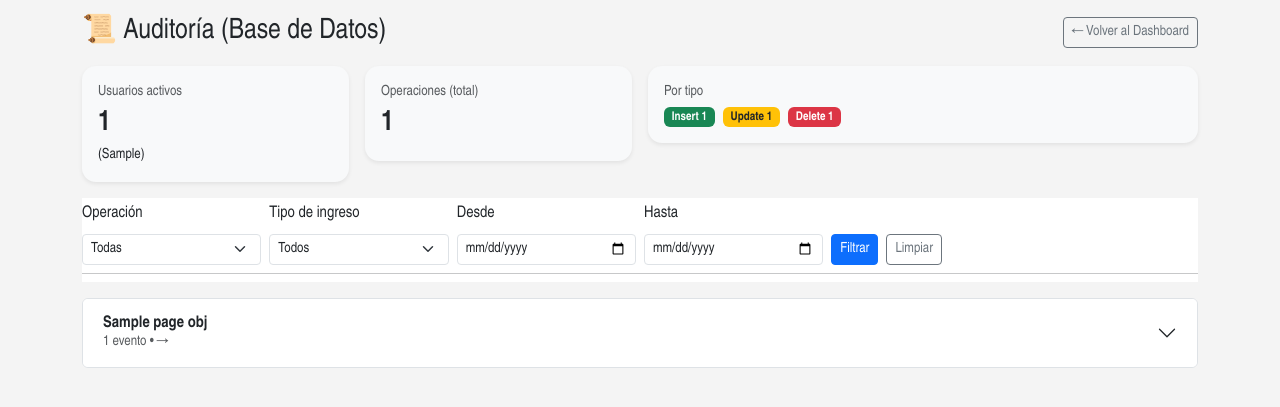
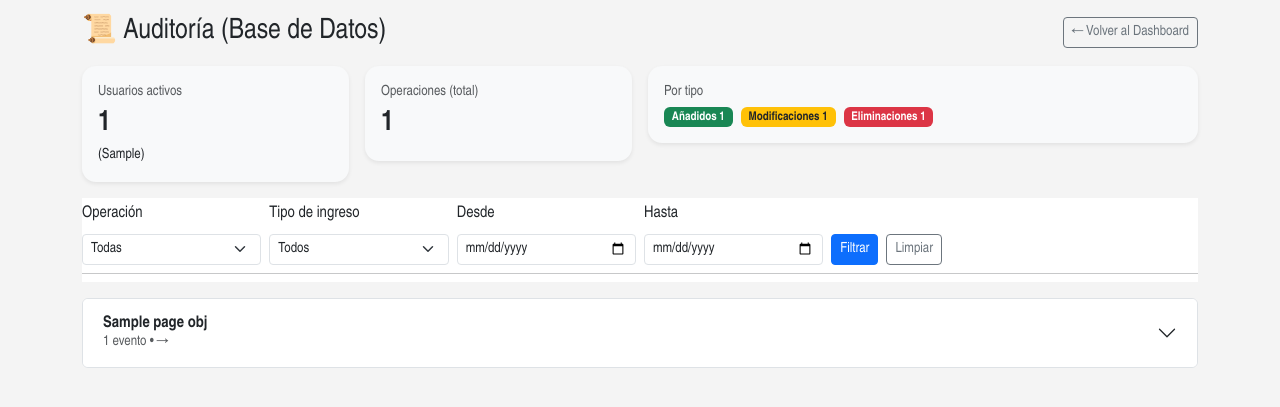
Before and after one commit to IgnacioQz/Projecto-Integrado, a Django app: template core/templates/auditoria/lista_log.html in a window 1280 px wide. Shown: the part 57-464 px from the top of the page. Run offline with Django 5.2, Linux system fonts and the light colour scheme; the template is opened without the code that fills it: most values are stand-ins (such as "Sample title", 1, 10 or a date in 2020).

Commit message:
Ajuste codigo auditoria

```diff
--- a/core/models_audit_db.py
+++ b/core/models_audit_db.py
@@ -7,7 +7,7 @@ from django.db import models
 
 class AuditEventDB(models.Model):
     # Identificador del evento (UUID generado en el trigger)
-    event_id     = models.UUIDField(primary_key=True)
+    id     = models.UUIDField(primary_key=True)
 
     # Momento del cambio
     changed_at   = models.DateTimeField()
--- a/core/templates/auditoria/lista_log.html
+++ b/core/templates/auditoria/lista_log.html
@@ -39,9 +39,9 @@
       <div class="stat-card p-3 shadow-sm bg-light">
         <div class="text-muted small mb-1">Por tipo</div>
         <div class="d-flex gap-2 flex-wrap">
-          <span class="badge bg-success">Insert {{ count_I }}</span>
-          <span class="badge bg-warning text-dark">Update {{ count_U }}</span>
-          <span class="badge bg-danger">Delete {{ count_D }}</span>
+          <span class="badge bg-success">Añadidos {{ count_I }}</span>
+          <span class="badge bg-warning text-dark">Modificaciones {{ count_U }}</span>
+          <span class="badge bg-danger">Eliminaciones {{ count_D }}</span>
         </div>
       </div>
     </div>
@@ -54,9 +54,9 @@
         <label class="form-label form-label-sm">Operación</label>
         <select name="op" class="form-select form-select-sm">
           <option value="">Todas</option>
-          <option value="I" {% if op == 'I' %}selected{% endif %}>Insert</option>
-          <option value="U" {% if op == 'U' %}selected{% endif %}>Update</option>
-          <option value="D" {% if op == 'D' %}selected{% endif %}>Delete</option>
+          <option value="I" {% if op == 'I' %}selected{% endif %}>Añadidos</option>
+          <option value="U" {% if op == 'U' %}selected{% endif %}>Modificaciones</option>
+          <option value="D" {% if op == 'D' %}selected{% endif %}>Eliminaciones</option>
         </select>
       </div>
 
@@ -131,13 +131,13 @@
                   <td>
                     {% if r.op == 'U' %}
                       <div class="btn-group btn-group-sm">
-                        <button class="btn btn-outline-dark" data-bs-toggle="collapse" data-bs-target="#b{{ forloop.parentloop.counter }}{{ forloop.counter }}">Before</button>
-                        <button class="btn btn-outline-dark" data-bs-toggle="collapse" data-bs-target="#a{{ forloop.parentloop.counter }}{{ forloop.counter }}">After</button>
+                        <button class="btn btn-outline-dark" data-bs-toggle="collapse" data-bs-target="#b{{ forloop.parentloop.counter }}{{ forloop.counter }}">Antes</button>
+                        <button class="btn btn-outline-dark" data-bs-toggle="collapse" data-bs-target="#a{{ forloop.parentloop.counter }}{{ forloop.counter }}">Después</button>
                       </div>
                     {% elif r.op == 'I' %}
-                      <button class="btn btn-sm btn-outline-dark" data-bs-toggle="collapse" data-bs-target="#a{{ forloop.parentloop.counter }}{{ forloop.counter }}">After</button>
+                      <button class="btn btn-sm btn-outline-dark" data-bs-toggle="collapse" data-bs-target="#a{{ forloop.parentloop.counter }}{{ forloop.counter }}">Antes</button>
                     {% else %}
-                      <button class="btn btn-sm btn-outline-dark" data-bs-toggle="collapse" data-bs-target="#b{{ forloop.parentloop.counter }}{{ forloop.counter }}">Before</button>
+                      <button class="btn btn-sm btn-outline-dark" data-bs-toggle="collapse" data-bs-target="#b{{ forloop.parentloop.counter }}{{ forloop.counter }}">Después</button>
                     {% endif %}
                   </td>
                 </tr>
--- a/core/views_audit.py
+++ b/core/views_audit.py
@@ -39,9 +39,9 @@ def _is_analista_o_admin(u):
 def _badge(op):
     """Mapea operación a etiqueta + color Bootstrap."""
     return {
-        "I": ("Insert",  "success"),
-        "U": ("Update",  "warning"),
-        "D": ("Delete",  "danger"),
+        "I": ("Añadido",  "success"),
+        "U": ("Modificado",  "warning"),
+        "D": ("Eliminado",  "danger"),
     }.get(op, (op, "secondary"))
 
 # ==========================
--- a/myProject/settings.py
+++ b/myProject/settings.py
@@ -113,7 +113,7 @@ AUTH_PASSWORD_VALIDATORS = [
 
 LANGUAGE_CODE = 'en-us'
 
-TIME_ZONE = 'UTC'
+TIME_ZONE = 'America/Santiago'
 
 USE_I18N = True
 
```
Also changed, not shown: core/migrations/0004_auditeventdb.py (added).
